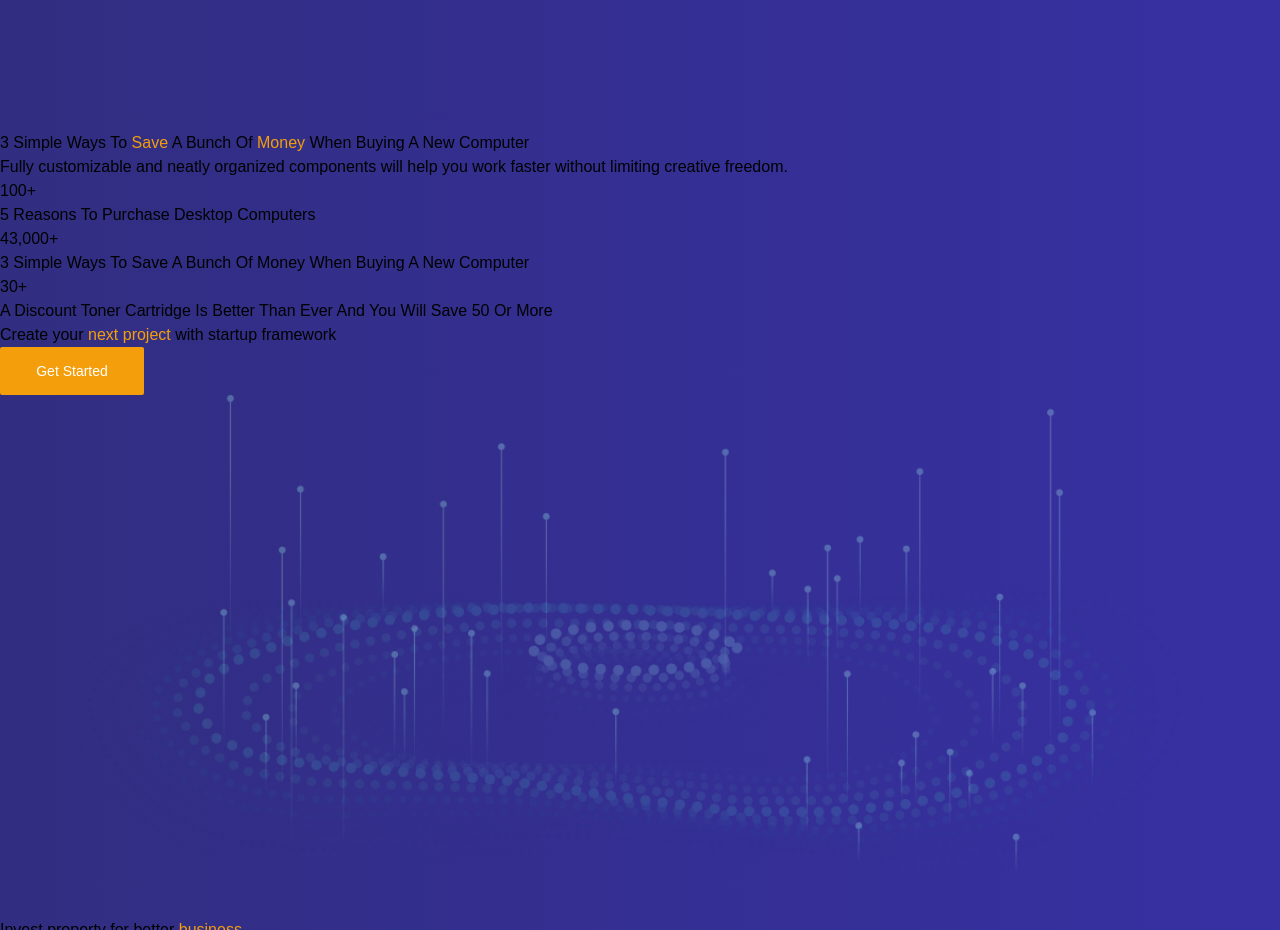
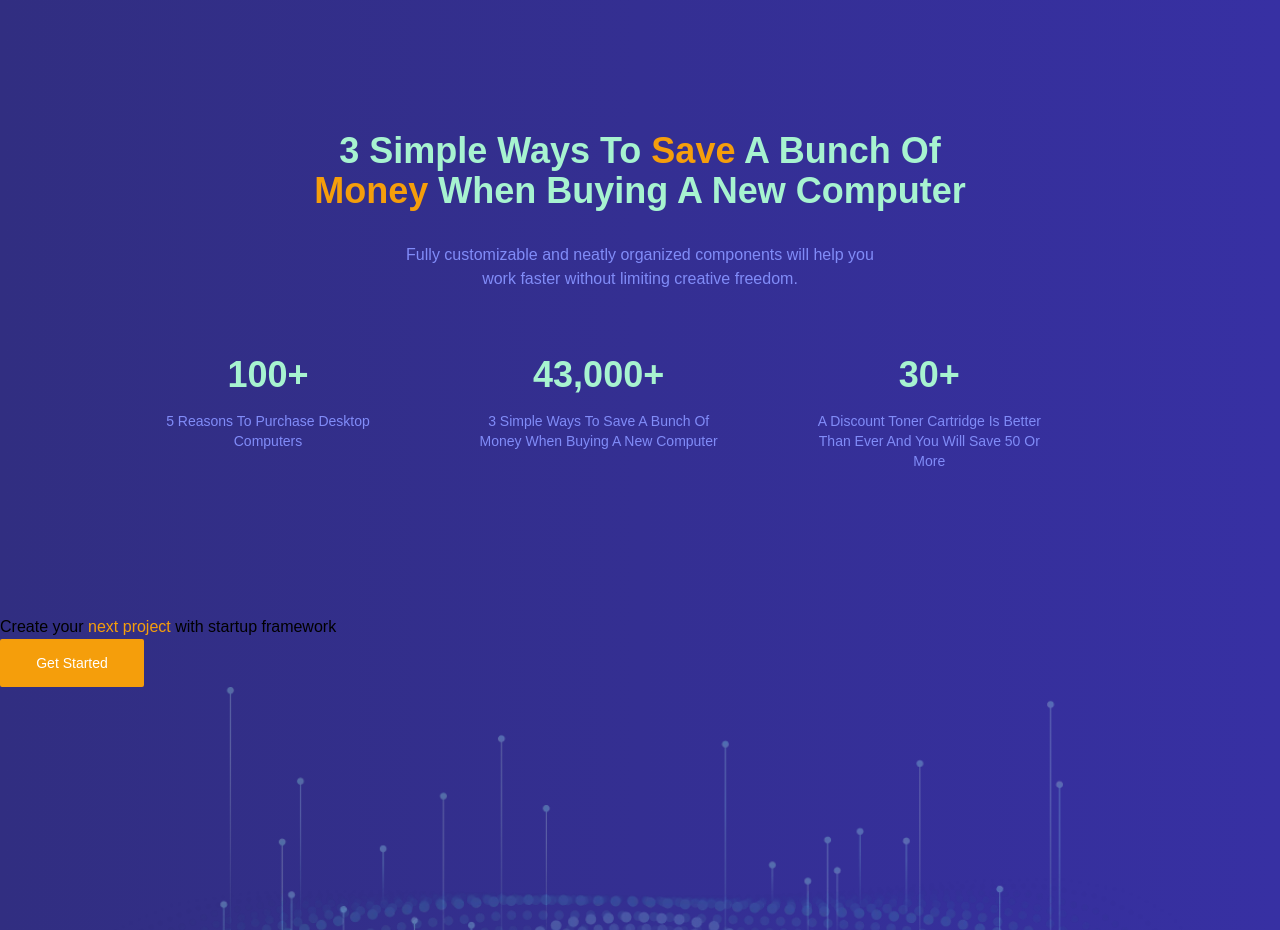
Before and after one commit to ladeirakelwin/landing-page-one, a Next.js app: page / in a window 1280 px wide. Shown: the part 1660-2590 px from the top of the page. Built offline with nearby package versions, Linux system fonts and the light colour scheme.

Commit message:
metrics styles

```diff
--- a/src/components/ResultsCard.tsx
+++ b/src/components/ResultsCard.tsx
@@ -7,9 +7,9 @@ type ResultsCardProps = {
 
 export default function ResultsCard(props: ResultsCardProps) {
   return (
-    <div>
-      <p>{props.numbers}</p>
-      <p>{props.data}</p>
+    <div className="flex flex-col gap-4 w-3/4 text-center">
+      <h3 className="text-4xl text-green-200 font-bold">{props.numbers}</h3>
+      <p className="text-indigo-400 text-sm">{props.data}</p>
     </div>
   )
 }
--- a/src/pages/index.tsx
+++ b/src/pages/index.tsx
@@ -194,18 +194,18 @@ export default function Home() {
             <img src="/call-to-action.webp" alt="call to action image" />
           </div>
         </section>
-        <section className="flex flex-col">
-          <div>
-            <h2>
+        <section id="metrics" className="flex flex-col px-36 pb-36">
+          <div className="text-center flex flex-col justify-center items-center pb-16">
+            <h2 className="w-2/3 text-4xl text-green-200 pb-8 font-bold">
               3 Simple Ways To <YellowFont>Save</YellowFont> A Bunch Of{" "}
               <YellowFont>Money</YellowFont> When Buying A New Computer
             </h2>
-            <p>
+            <p className="w-1/2 text-indigo-400">
               Fully customizable and neatly organized components will help you
               work faster without limiting creative freedom.
             </p>
           </div>
-          <div>
+          <div className="grid grid-cols-3">
             {resultsInfo.map(([numbers, data], index) => (
               <ResultsCard
                 numbers={numbers}
```
